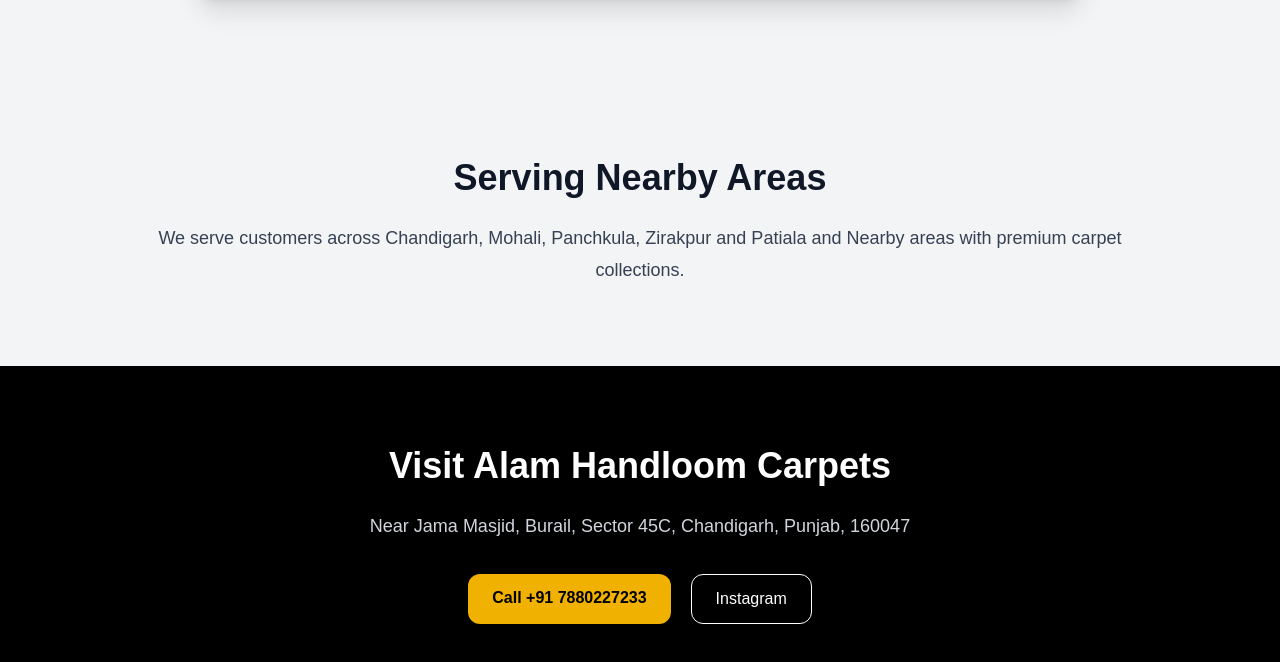
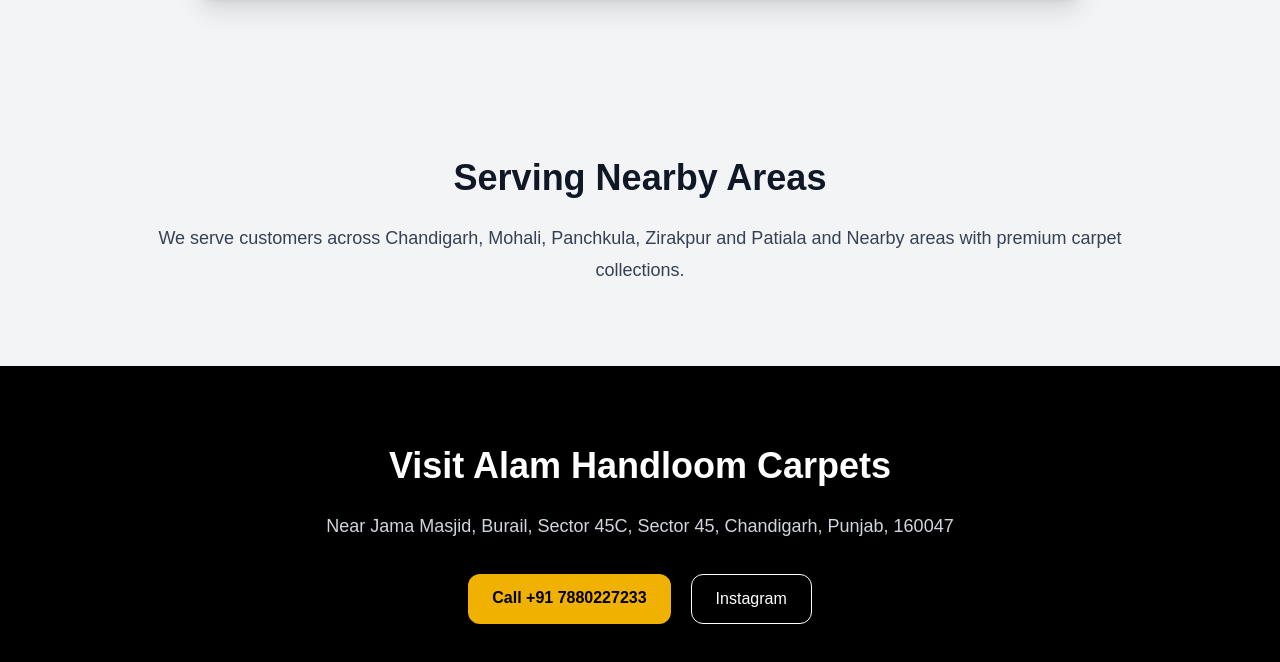
Before and after one commit to faizaliali/Alam-Handloom-Carpets, a Next.js app: page / in a window 1280 px wide. Shown: the part 3435-4097 px from the top of the page. Built offline with nearby package versions, Linux system fonts and the light colour scheme.

Commit message:
Update page.tsx

```diff
--- a/app/page.tsx
+++ b/app/page.tsx
@@ -362,7 +362,7 @@
     </h2>
 
     <p className="text-lg leading-8 mb-8 text-gray-300">
-      Near Jama Masjid, Burail, Sector 45C, Chandigarh, Punjab, 160047
+      Near Jama Masjid, Burail, Sector 45C, Sector 45, Chandigarh, Punjab, 160047
     </p>
 
     <div className="flex justify-center gap-5 flex-wrap mb-10">
```
